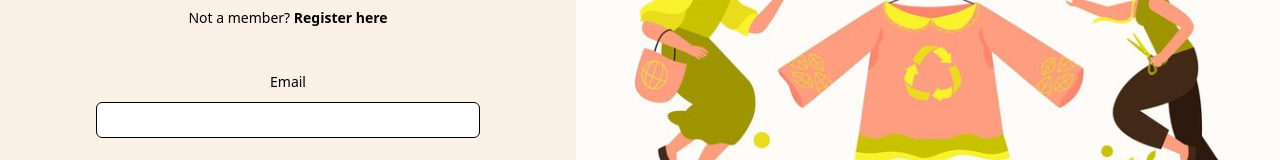
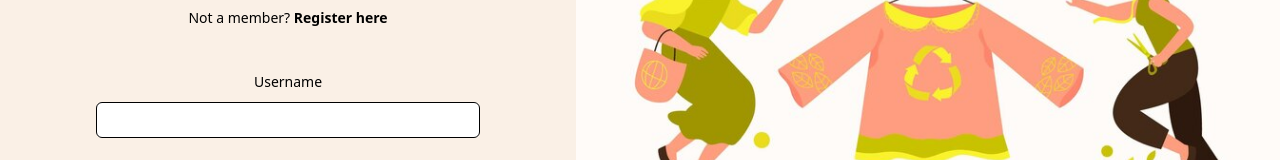
Before and after one commit to danielaayz/sustainable-fashion-app, a React (Vite) app in the folder client/: page /login in a window 1280 px wide. Shown: the part 302-462 px from the top of the page. Built offline with nearby package versions, Linux system fonts and the light colour scheme.

Commit message:
login page is updated to have username instead of emailID

```diff
--- a/client/src/Components/Login.tsx
+++ b/client/src/Components/Login.tsx
@@ -4,7 +4,7 @@ import { useNavigate } from "react-router-dom";
 export default function Login() {
   const navigate = useNavigate();
   const [loginInfo, setLoginInfo] = useState({
-    email: "",
+    username: "",
     password: "",
   });
   const [message, setMessage] = useState("");
@@ -67,16 +67,16 @@ export default function Login() {
               <div>
                 <form onSubmit={handleSubmit} className="space-y-6">
                   <div>
-                    <label htmlFor="email" className="block text-sm/6 font-medium text-gray-900">
-                      Email
+                    <label htmlFor="username" className="block text-sm/6 font-medium text-gray-900">
+                    Username
                     </label>
                     <div className="mt-2">
                       <input
-                        id="email"
-                        name="email"
-                        type="email"
+                        id="username"
+                        name="username"
+                        type="text"
                         required
-                        value={loginInfo.email}
+                        value={loginInfo.username}  // Bind to username
                         onChange={handleChange}
                         className="block w-full rounded-md bg-white px-3 py-1.5 text-base text-gray-900 outline outline-1 -outline-offset-1 outline-gray-300 placeholder:text-gray-400 focus:outline focus:outline-2 focus:-outline-offset-2 focus:outline-indigo-600 sm:text-sm/6"
                       />
```
Also changed, not shown: 1 other file (tests, documents, lock files or other folders).
